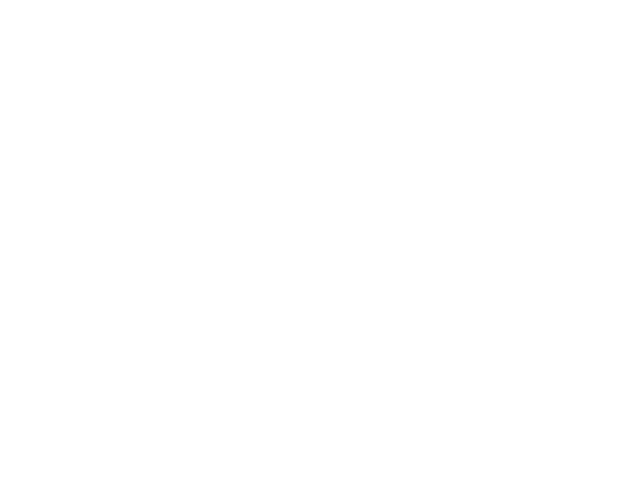
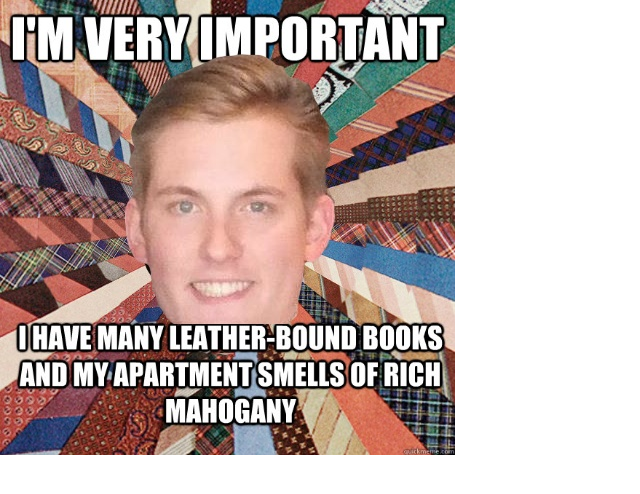
Before and after one commit to tomhennigan/trevshair.com, a plain HTML site: page index.html in a window 1280 px wide. Shown: the whole page, without its empty margins (0-640 px from the left). Drawn offline with Linux system fonts and the light colour scheme; the site is published under a folder, as on GitHub Pages, so addresses that start at the root find nothing.

Commit message:
Update index.html

```diff
--- a/index.html
+++ b/index.html
@@ -1,4 +1,5 @@
-<img src="/lolhair.jpg" alt="" style="margin:0;position:absolute;top:0;left:0" />
+<img src="lolhair.jpg" alt="" style="margin:0;position:absolute;top:0;left:0" />
+
 <script type="text/javascript">
   var _gaq = _gaq || [];
   _gaq.push(['_setAccount', 'UA-395433-10']);
```
